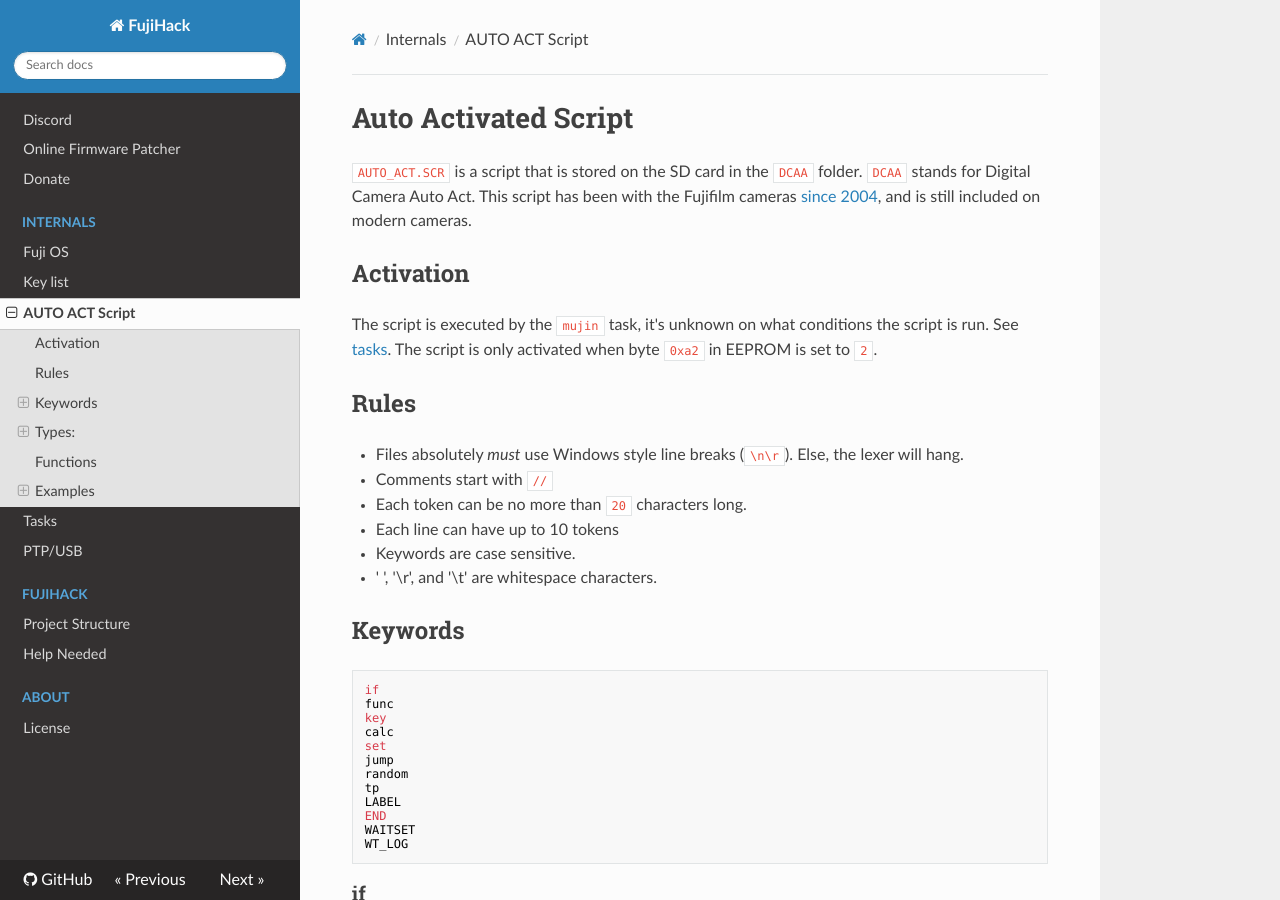
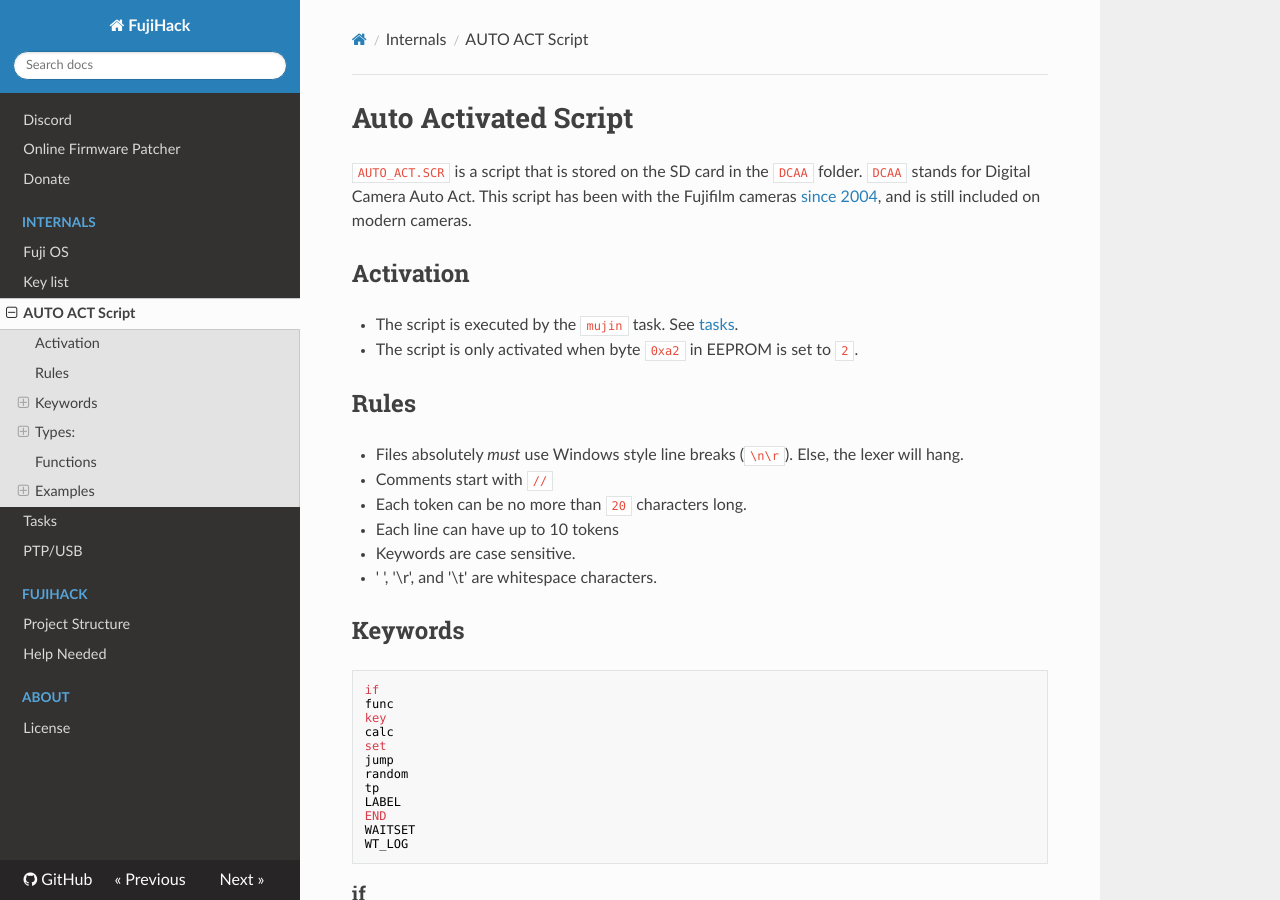
Before and after one commit to fujihack/wiki, an MkDocs documentation site: the page built from docs/autoactscr.md, in a window 1280 px wide and 900 px high. Built offline with MkDocs 1.6.1, drawn with Linux system fonts in a browser that asks for light colours; nearby versions of some CDN libraries; some of the changed text lies outside the part shown.

Commit message:
Update autoactscr.md

```diff
--- a/docs/autoactscr.md
+++ b/docs/autoactscr.md
@@ -3,8 +3,8 @@
 This script has been with the Fujifilm cameras [since 2004](https://en.wikipedia.org/wiki/FinePix_S3_Pro), and is still included on modern cameras.
 
 ## Activation
-The script is executed by the `mujin` task, it's unknown on what conditions the script is run. See [tasks](tasks.md).
-The script is only activated when byte `0xa2` in EEPROM is set to `2`.
+- The script is executed by the `mujin` task. See [tasks](tasks.md).
+- The script is only activated when byte `0xa2` in EEPROM is set to `2`.
 
 ## Rules
 - Files absolutely *must* use Windows style line breaks (`\n\r`). Else, the lexer will hang.
```
Also changed, not shown: other parts of docs/autoactscr.md (+1 -1 lines).
